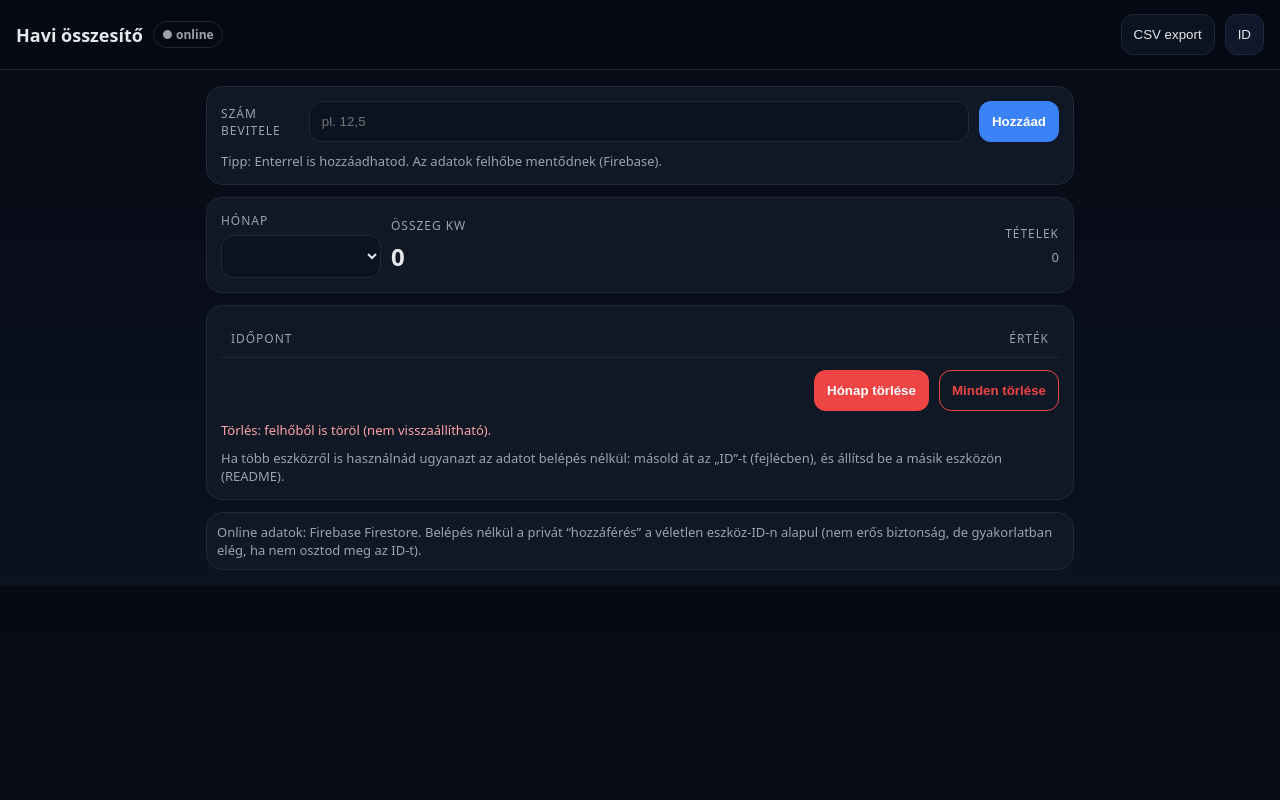
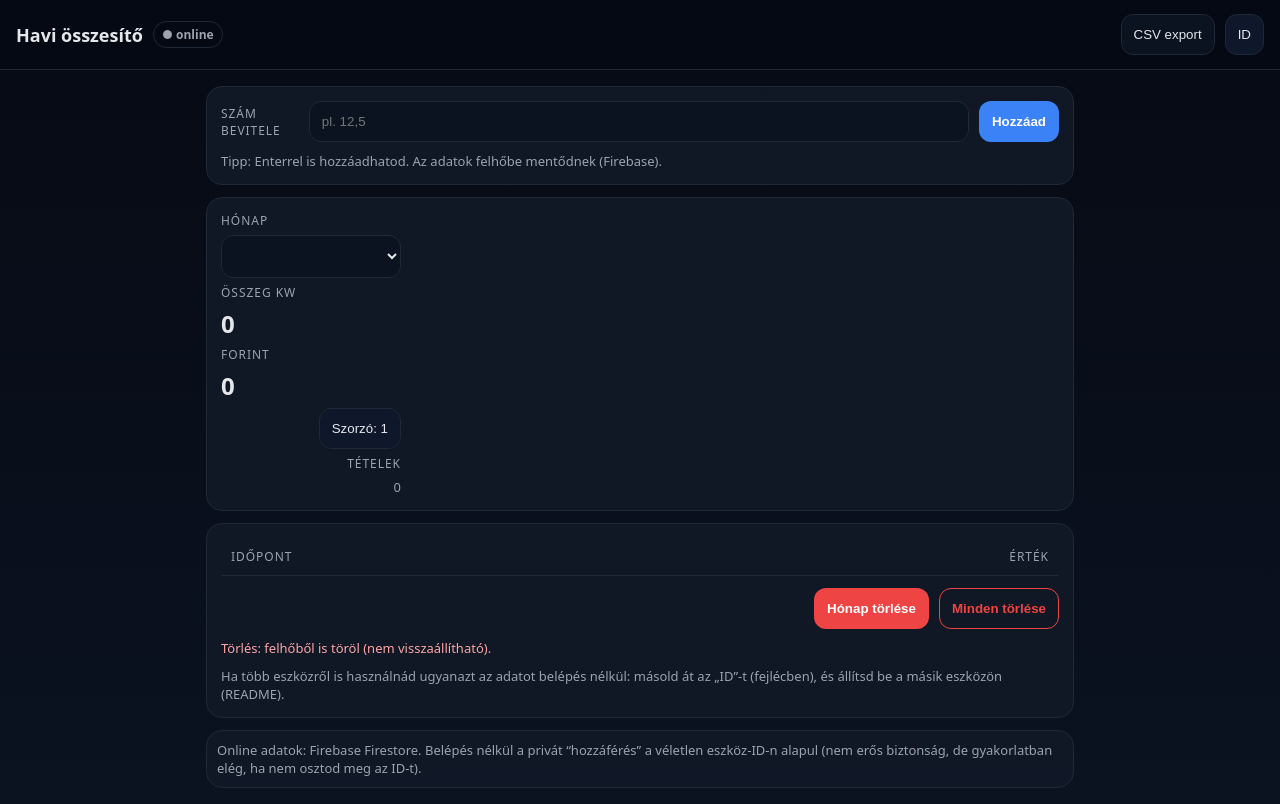
Before and after one commit to horvathtamasdeltah-cpu/havi-osszesito-ONLINE, a plain HTML site: page index.html in a window 1280 px wide. Drawn offline with Linux system fonts and the light colour scheme.

Commit message:
Integrate Forint display and multiplier button in index.html
Added a display for Forint and a multiplier button to enhance user interaction.

```diff
--- a/index.html
+++ b/index.html
@@ -35,11 +35,22 @@
         <div class="col">
           <label class="label" for="monthSelect">Hónap</label>
           <select id="monthSelect" class="select"></select>
-        </div>
         <div class="col sum">
-          <div class="label">Összeg kW</div>
-          <div id="sumValue" class="sumValue">0</div>
-        </div>
+  <div class="label">Összeg kW</div>
+  <div id="sumValue" class="sumValue">0</div>
+</div>
+
+<div class="col sum">
+  <div class="label">Forint</div>
+  <div id="forintValue" class="sumValue">0</div>
+</div>
+
+<div class="col right">
+  <button id="btnMultiplier" class="btn btn-secondary">
+    Szorzó: <span id="multiplierValue">1</span>
+  </button>
+</div>
+
         <div class="col right">
           <div class="label">Tételek</div>
           <div id="countValue" class="muted">0</div>
```
